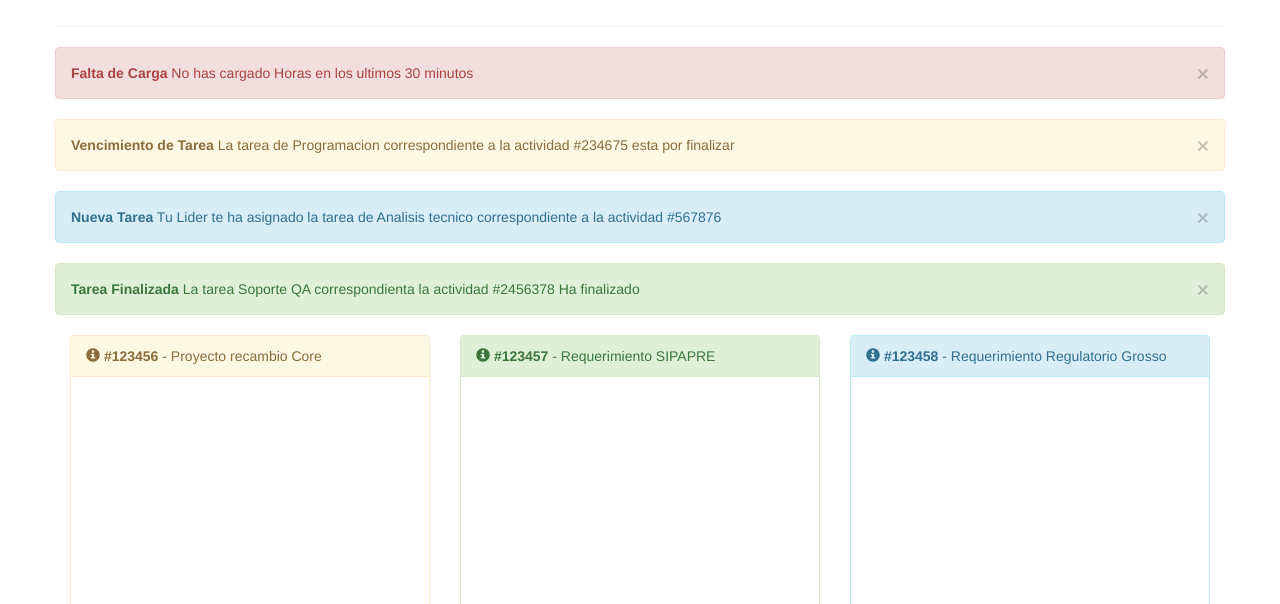
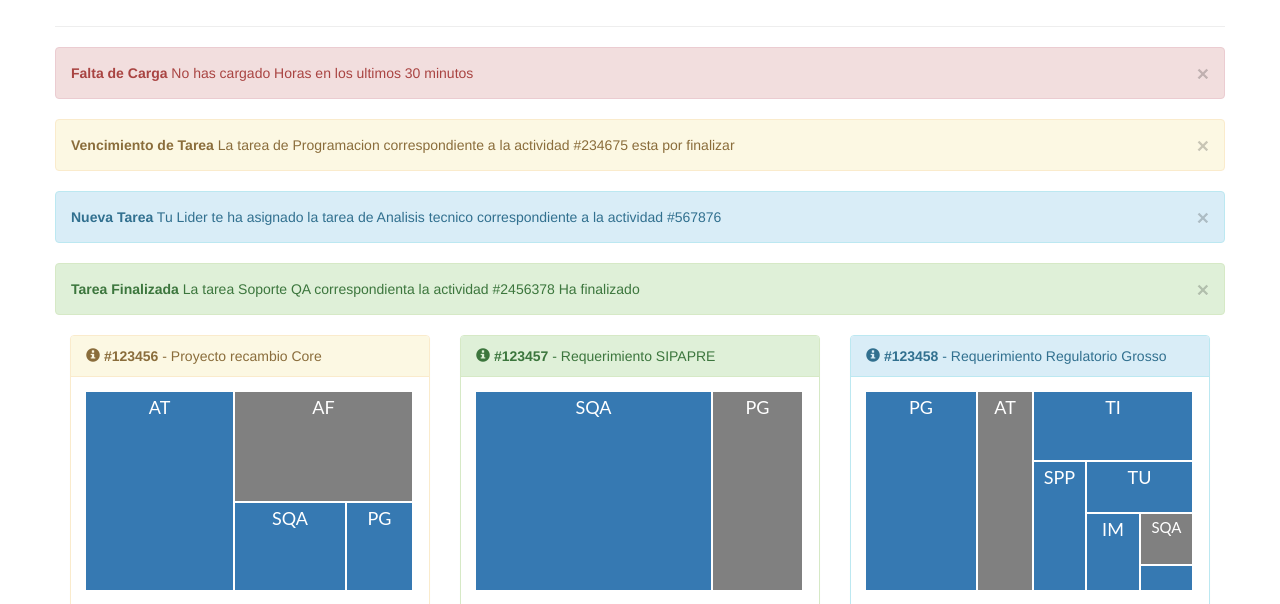
Before and after one commit to toti65bis/useful_frontEnd, a plain HTML site: page index.html in a window 1280 px wide. Shown: the part 162-766 px from the top of the page. Drawn offline with nearby package versions, Linux system fonts and the light colour scheme; no server answers.

Commit message:
Update index.html

```diff
--- a/index.html
+++ b/index.html
@@ -221,7 +221,7 @@
 
 		 $.ajax({
                     dataType: 'json',
-					url: 'json/treemap.json',
+					url: 'dist/json/treemap.json',
 					success: function(result){
 						drawTreeMap('div#my-treemap', result.example1);
 						drawTreeMap('div#my-treemap2',result.example2);
@@ -235,8 +235,7 @@
 
 
 	</script>
-	</script>
+
 
   </body>
 </html>
-</html>
```
